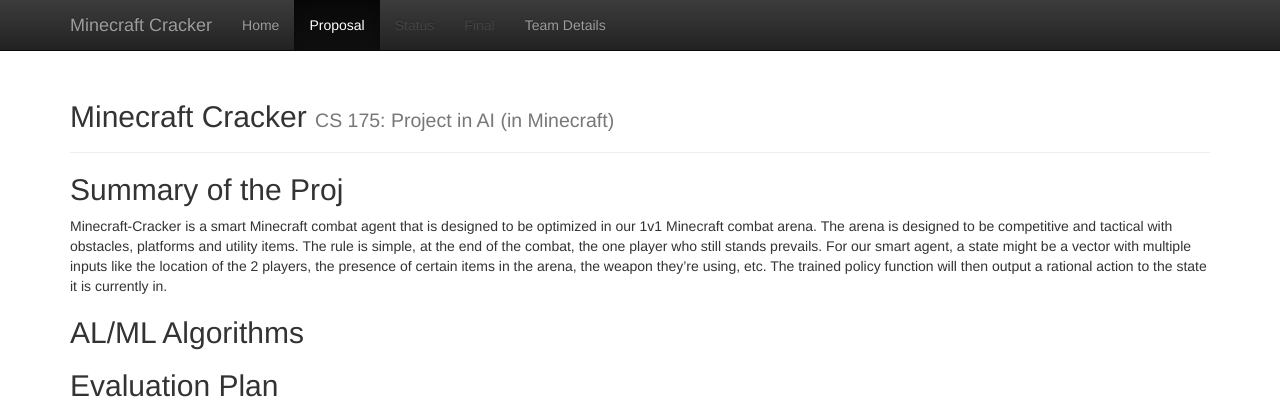
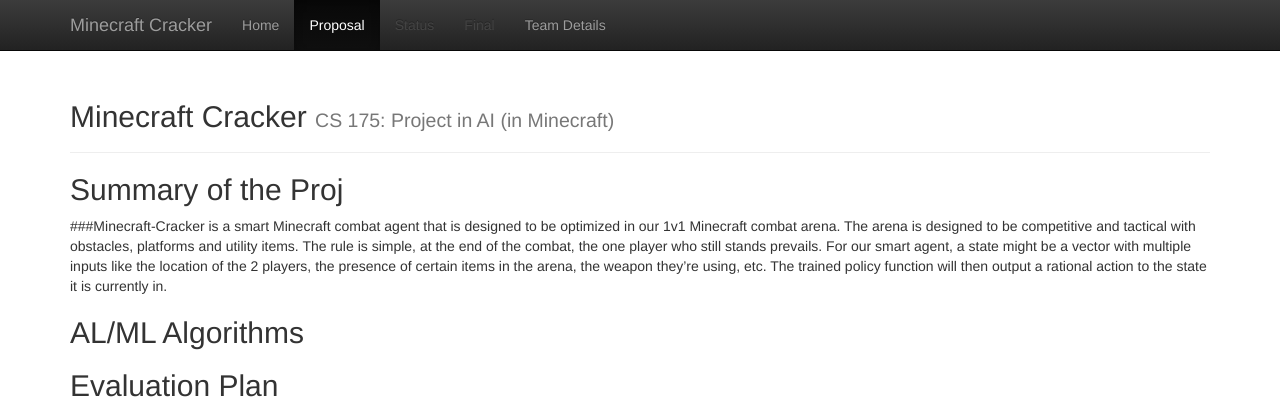
Before and after one commit to hongminy/Take-Him-Out, a Jekyll site: the page built from docs/proposal.md, in a window 1280 px wide. Shown: the top 410 px of the page. Built offline with Jekyll 4.4.1, drawn with Linux system fonts in a browser that asks for light colours.

```diff
--- a/docs/proposal.md
+++ b/docs/proposal.md
@@ -3,7 +3,7 @@ layout: default
 title: Proposal
 ---
 ## Summary of the Proj
-Minecraft-Cracker is a smart Minecraft combat agent that is designed to be optimized in our 1v1 Minecraft combat arena. The arena is designed to be competitive and tactical with obstacles, platforms and utility items. The rule is simple, at the end of the combat, the one player who still stands prevails. For our smart agent, a state might be a vector with multiple inputs like the location of the 2 players, the presence of certain items in the arena, the weapon they're using, etc. The trained policy function will then output a rational action to the state it is currently in.
+###Minecraft-Cracker is a smart Minecraft combat agent that is designed to be optimized in our 1v1 Minecraft combat arena. The arena is designed to be competitive and tactical with obstacles, platforms and utility items. The rule is simple, at the end of the combat, the one player who still stands prevails. For our smart agent, a state might be a vector with multiple inputs like the location of the 2 players, the presence of certain items in the arena, the weapon they're using, etc. The trained policy function will then output a rational action to the state it is currently in.
 
 ## AL/ML Algorithms
 
```
